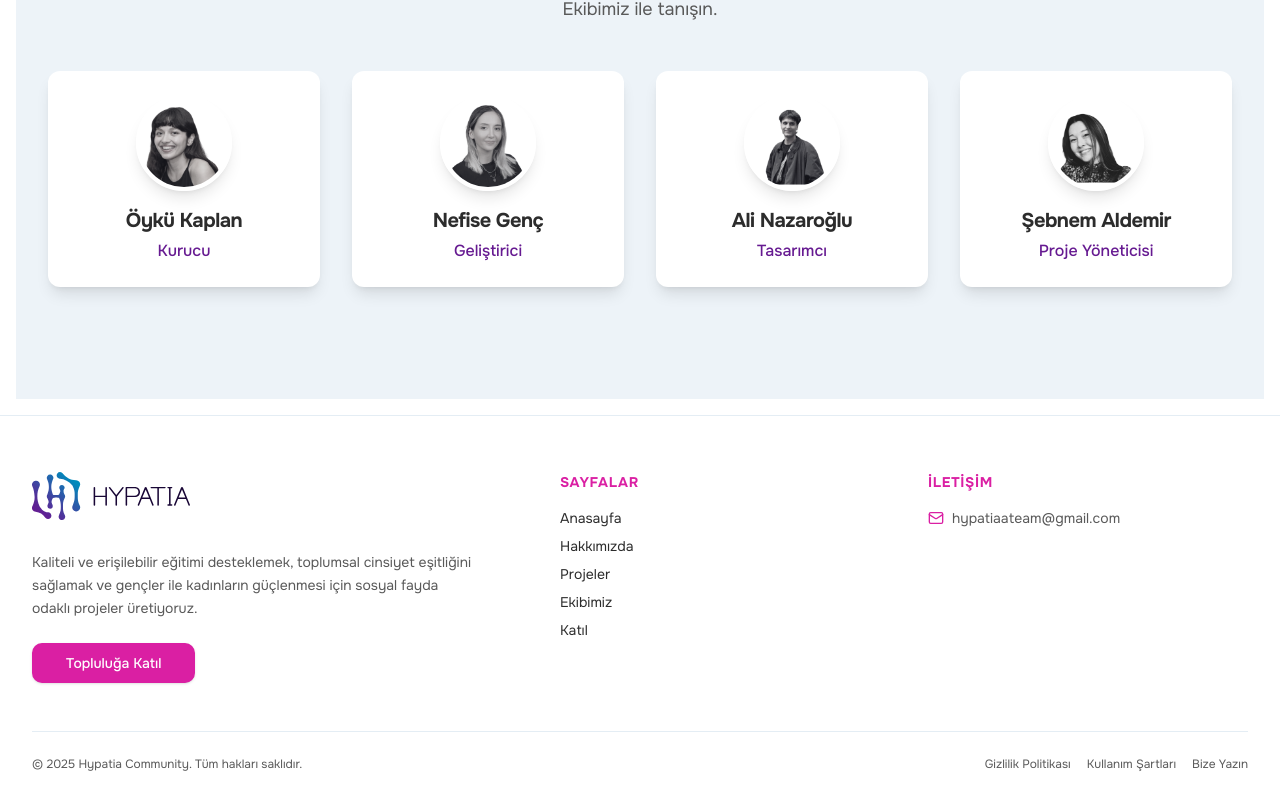
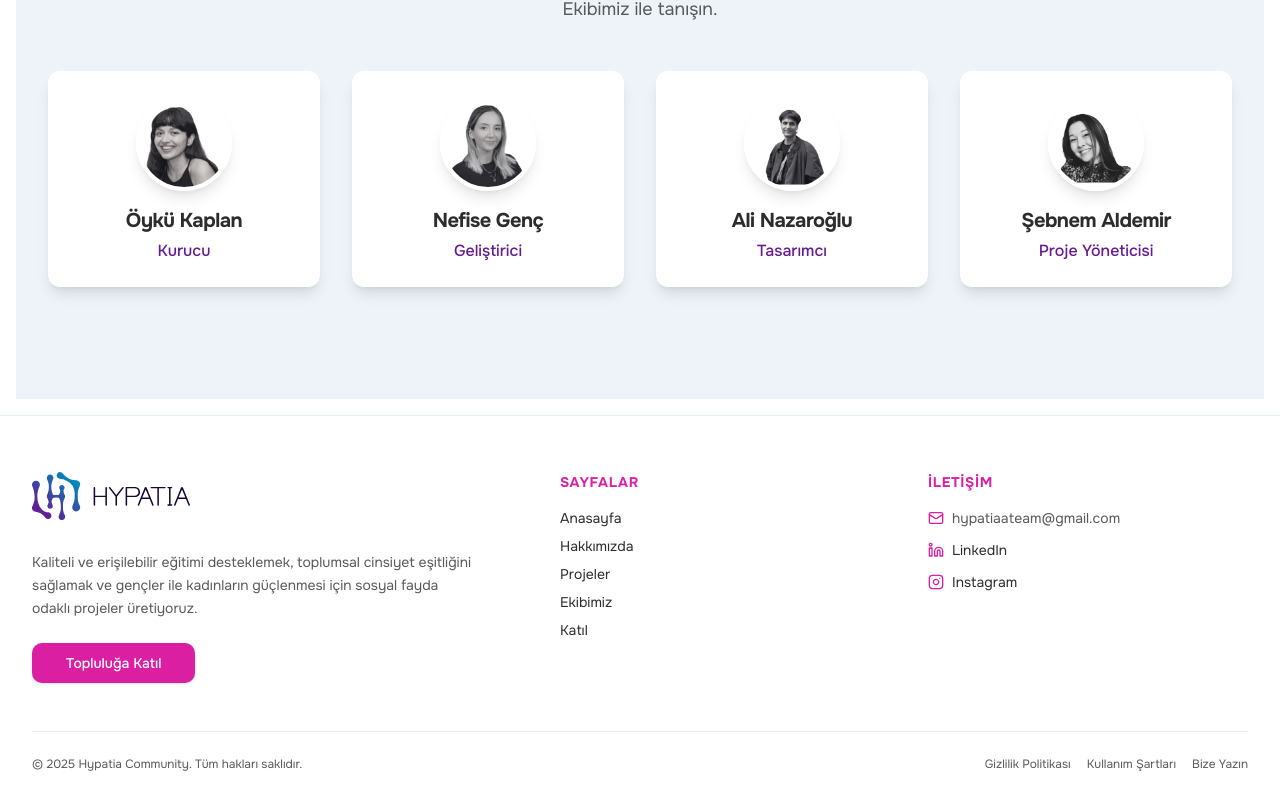
Before and after one commit to nefisegenc/hypatia-community-, a Next.js app: page / in a window 1280 px wide. Shown: the part 3268-4078 px from the top of the page. Built offline with nearby package versions, Linux system fonts and the light colour scheme.

Commit message:
Add social links to footer contact

```diff
--- a/src/components/layout/Footer.tsx
+++ b/src/components/layout/Footer.tsx
@@ -4,7 +4,7 @@
 
 import Link from "next/link";
 import Image from "next/image";
-import { Mail } from "lucide-react";
+import { Instagram, Linkedin, Mail } from "lucide-react";
 import { Button } from "@/components/ui/button";
 import { footerNavLinks } from "@/config/navigation"; // socialLinks import'u artık gerekli değil
 
@@ -57,6 +57,28 @@ export const Footer = () => {
                                 <Mail className="h-4 w-4 text-hypatia-magenta" />
                                 hypatiaateam@gmail.com
                             </li>
+                            <li>
+                                <Link
+                                    href="https://www.linkedin.com/company/hypatiaa/"
+                                    target="_blank"
+                                    rel="noopener noreferrer"
+                                    className="flex items-center gap-2 text-hypatia-charcoal transition hover:text-hypatia-magenta"
+                                >
+                                    <Linkedin className="h-4 w-4 text-hypatia-magenta" />
+                                    LinkedIn
+                                </Link>
+                            </li>
+                            <li>
+                                <Link
+                                    href="https://www.instagram.com/hypatiaateam/"
+                                    target="_blank"
+                                    rel="noopener noreferrer"
+                                    className="flex items-center gap-2 text-hypatia-charcoal transition hover:text-hypatia-magenta"
+                                >
+                                    <Instagram className="h-4 w-4 text-hypatia-magenta" />
+                                    Instagram
+                                </Link>
+                            </li>
                         </ul>
                         {/* --- KALDIRILAN BÖLÜM --- */}
                         {/* Sosyal medya ikonlarını oluşturan div bloğu buradan silindi. */}
```
